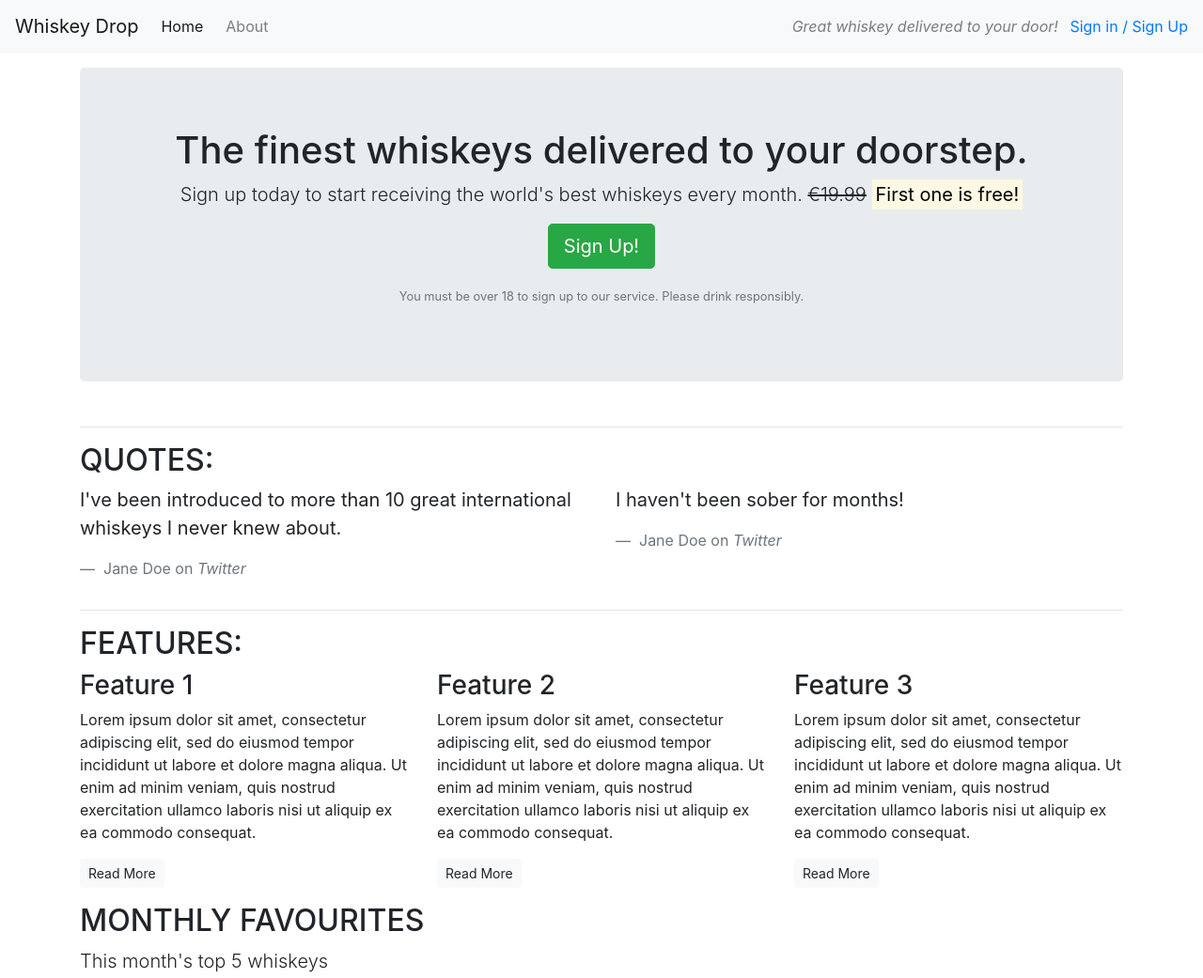
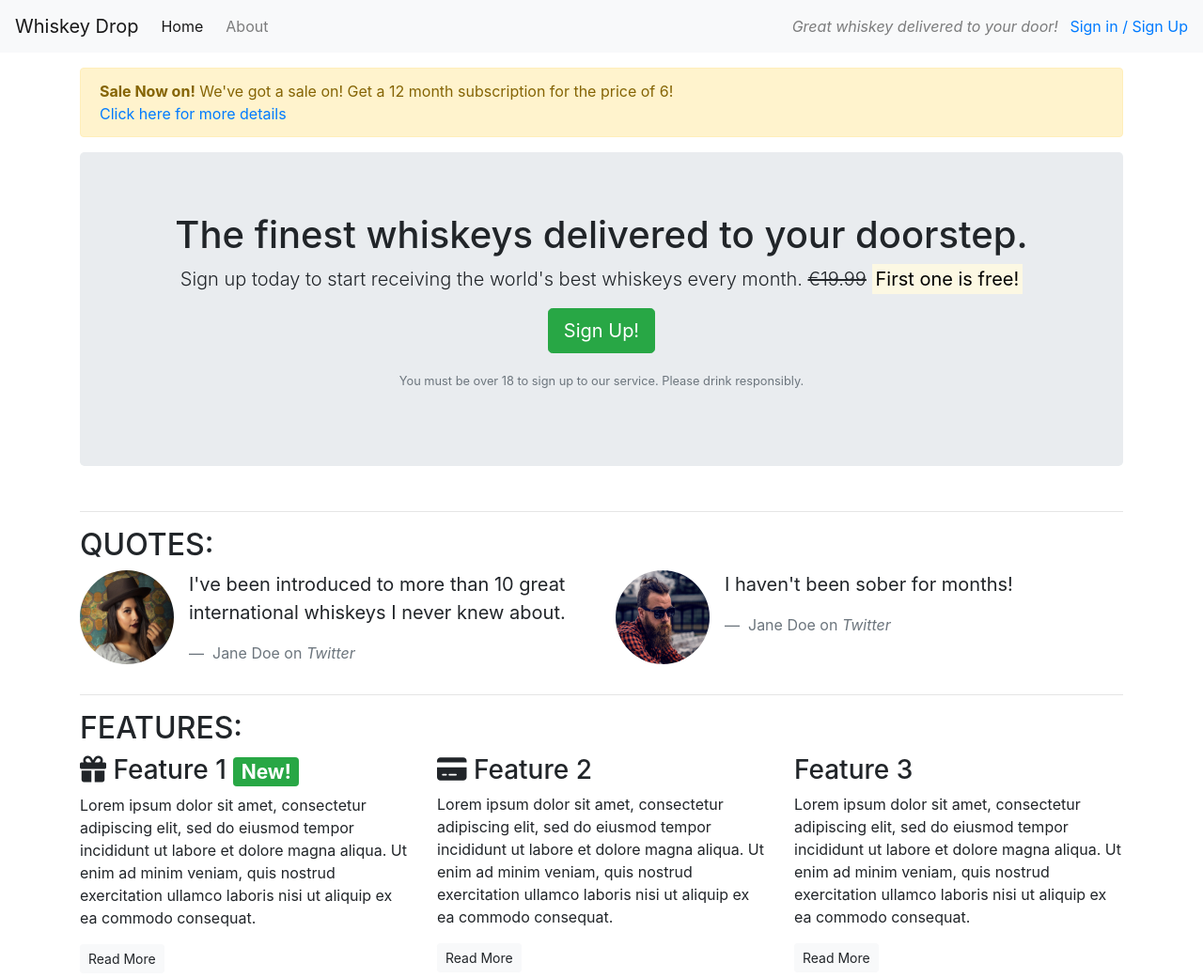
Before and after one commit to richardthorp/whiskey-drop, a plain HTML site: page index.html in a window 1280 px wide. Shown: the top 1041 px of the page at 94% size. Drawn offline with nearby package versions, Linux system fonts and the light colour scheme.

Commit message:
Images, icons and additional styling

```diff
--- a/index.html
+++ b/index.html
@@ -8,6 +8,10 @@
       rel="stylesheet"
       href="https://maxcdn.bootstrapcdn.com/bootstrap/4.1.3/css/bootstrap.min.css"
     />
+    <script
+      src="https://kit.fontawesome.com/d63d5a2923.js"
+      crossorigin="anonymous"
+    ></script>
   </head>
 
   <body>
@@ -32,16 +36,22 @@
       </div>
     </nav>
     <article class="container mt-3">
-      <!-- Callout -->
+      <div class="row ">
+        <div class="col-12">
+          <div class="alert alert-warning">
+            <strong>Sale Now on!</strong> We've got a sale on! Get a 12 month subscription for the price of 6! <br><a href="#">Click here for more details</a></div>
+          </div>
+        </div>
       <div class="row">
         <div class="col-12">
+          <!-- Callout -->
           <section class="callout jumbotron text-center">
             <h1>The finest whiskeys delivered to your doorstep.</h1>
             <p class="lead">
               Sign up today to start receiving the world's best whiskeys every
               month.
               <s class="d-none d-sm-inline">€19.99</s>
-              <span class="d-inline d-sm-none"><br></span>
+              <span class="d-inline d-sm-none"><br /></span>
               <strong><mark>First one is free!</mark></strong>
             </p>
             <p><button class="btn btn-lg btn-success">Sign Up!</button></p>
@@ -67,6 +77,17 @@
         </div>
         <div class="row">
           <div class="col-12 col-md-6">
+            <div class="media">
+              <div class="d-none d-sm-block">
+                <img
+                  src="images/girl-image.png"
+                  class="rounded-circle mr-3"
+                  height="100"
+                  width="100"
+                  alt="Girl"
+                />
+              </div>
+              <div class="media-body">
                 <blockquote class="blockquote">
                   <p>
                     I've been introduced to more than 10 great international
@@ -77,13 +98,28 @@
                   </footer>
                 </blockquote>
               </div>
+            </div>
+          </div>
           <div class="col-12 col-md-6">
+            <div class="media">
+              <div class="d-none d-sm-block">
+                <img
+                  src="images/guy-image.png"
+                  class="rounded-circle mr-3"
+                  height="100"
+                  width="100"
+                  alt="Girl"
+                />
+              </div>
+              <div class="media-body">
                 <blockquote class="blockquote">
                   <p>I haven't been sober for months!</p>
                   <footer class="blockquote-footer">
                     Jane Doe on <cite title="Twitter">Twitter</cite>
                   </footer>
                 </blockquote>
+              </div>
+            </div>
           </div>
         </div>
       </section>
@@ -100,7 +136,10 @@
         <div class="row">
           <div class="col-12 col-md-6 col-lg-4">
             <div class="feature">
-              <h3>Feature 1</h3>
+              <h3>
+                <i class="fas fa-gift d-none d-sm-inline"></i> Feature 1
+                <span class="badge badge-success">New!</span>
+              </h3>
               <p>
                 Lorem ipsum dolor sit amet, consectetur adipiscing elit, sed do
                 eiusmod tempor incididunt ut labore et dolore magna aliqua. Ut
@@ -112,7 +151,9 @@
           </div>
           <div class="col-12 col-md-6 col-lg-4">
             <div class="feature">
-              <h3>Feature 2</h3>
+              <h3>
+                <i class="fas fa-credit-card d-none d-sm-inline"></i> Feature 2
+              </h3>
               <p>
                 Lorem ipsum dolor sit amet, consectetur adipiscing elit, sed do
                 eiusmod tempor incididunt ut labore et dolore magna aliqua. Ut
```
Also changed, not shown: images/girl-image.png (added), images/guy-image.png (added). Lines whose indentation alone changed are shown as unchanged.
